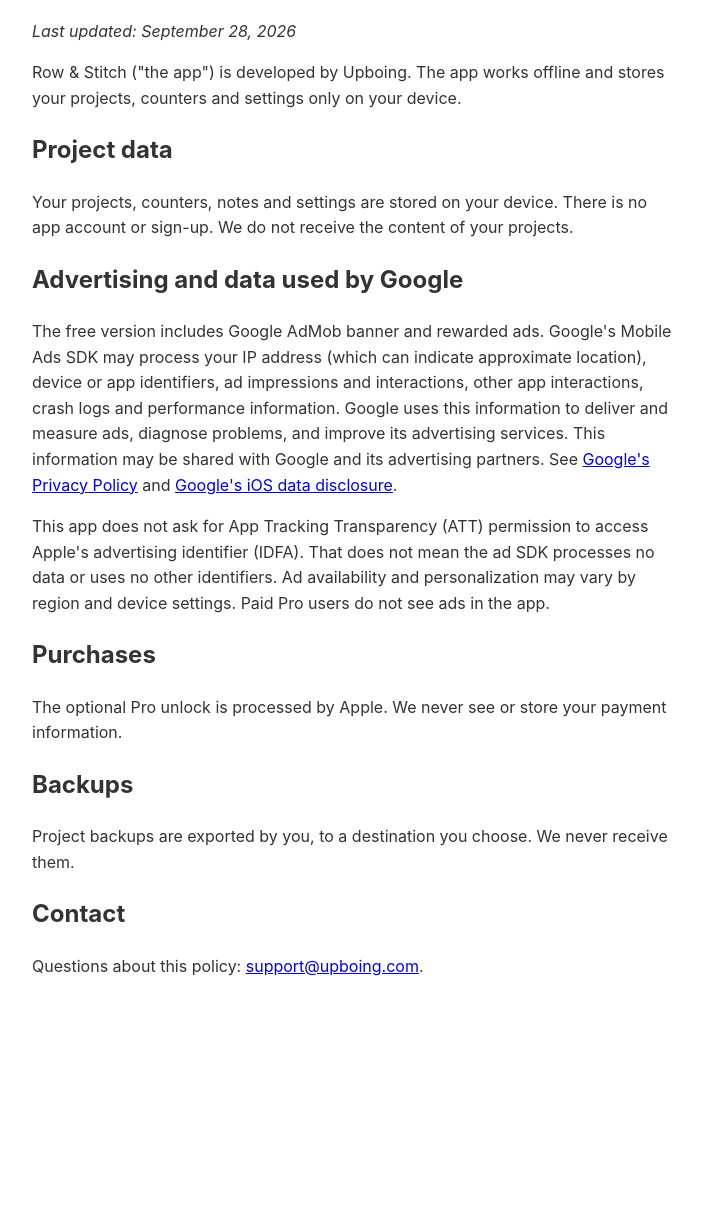
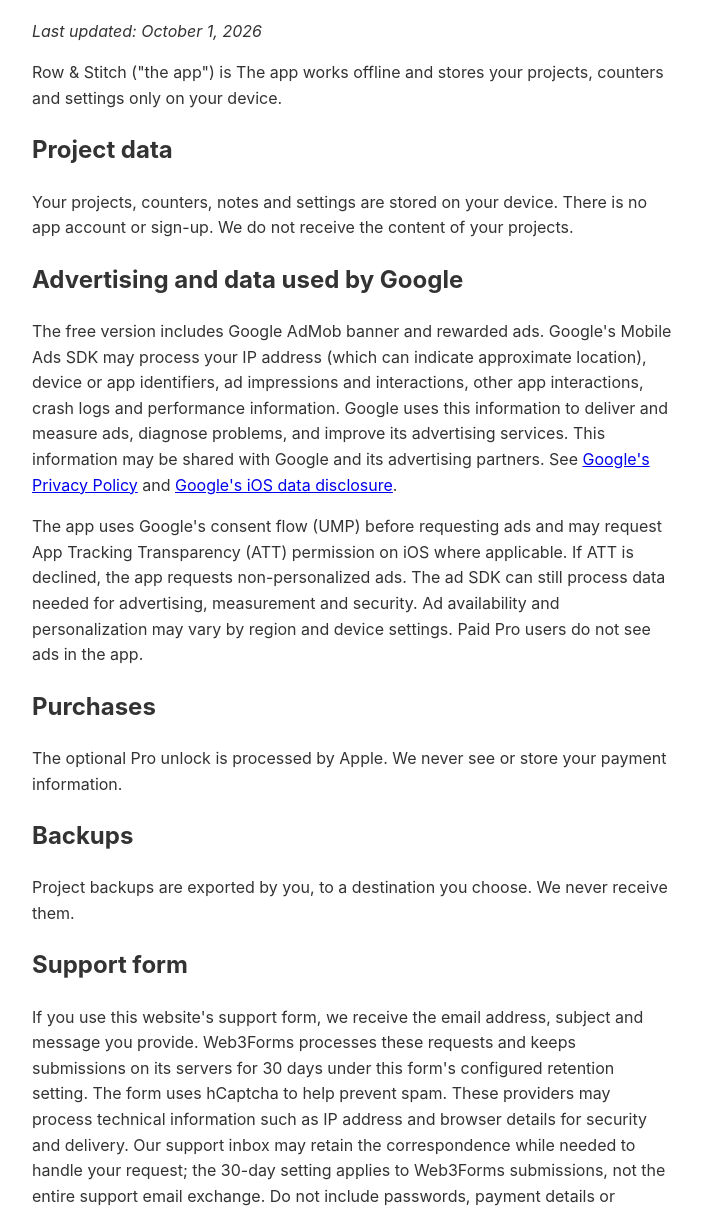
Before and after one commit to upboinggame/rowandstitch-support, a plain HTML site: page privacy.html in a window 1280 px wide. Shown: the part 94-1302 px from the top of the page, without its empty margins (288-990 px from the left). Before the commit the page ends 1113 px from the top, so only its background shows below. Drawn offline with Linux system fonts and the light colour scheme.

Commit message:
Privacy: support processor retention and current advertising consent flow

```diff
--- a/privacy.html
+++ b/privacy.html
@@ -8,18 +8,17 @@
 </head>
 <body>
 <h1>Privacy Policy - Row & Stitch</h1>
-<p><i>Last updated: September 28, 2026</i></p>
-<p>Row & Stitch ("the app") is developed by Upboing. The app works offline and stores your projects, counters and settings only on your device.</p>
+<p><i>Last updated: October 1, 2026</i></p>
+<p>Row & Stitch ("the app") is The app works offline and stores your projects, counters and settings only on your device.</p>
 <h2>Project data</h2>
 <p>Your projects, counters, notes and settings are stored on your device. There is no app account or sign-up. We do not receive the content of your projects.</p>
 <h2>Advertising and data used by Google</h2>
 <p>The free version includes Google AdMob banner and rewarded ads. Google's Mobile Ads SDK may process your IP address (which can indicate approximate location), device or app identifiers, ad impressions and interactions, other app interactions, crash logs and performance information. Google uses this information to deliver and measure ads, diagnose problems, and improve its advertising services. This information may be shared with Google and its advertising partners. See <a href="https://policies.google.com/privacy">Google's Privacy Policy</a> and <a href="https://developers.google.com/admob/ios/privacy/data-disclosure">Google's iOS data disclosure</a>.</p>
-<p>This app does not ask for App Tracking Transparency (ATT) permission to access Apple's advertising identifier (IDFA). That does not mean the ad SDK processes no data or uses no other identifiers. Ad availability and personalization may vary by region and device settings. Paid Pro users do not see ads in the app.</p>
+<p>The app uses Google's consent flow (UMP) before requesting ads and may request App Tracking Transparency (ATT) permission on iOS where applicable. If ATT is declined, the app requests non-personalized ads. The ad SDK can still process data needed for advertising, measurement and security. Ad availability and personalization may vary by region and device settings. Paid Pro users do not see ads in the app.</p>
 <h2>Purchases</h2>
 <p>The optional Pro unlock is processed by Apple. We never see or store your payment information.</p>
 <h2>Backups</h2>
 <p>Project backups are exported by you, to a destination you choose. We never receive them.</p>
-<h2>Contact</h2>
-<p>Questions about this policy: <a href="mailto:support@upboing.com">support@upboing.com</a>.</p>
+<h2>Support form</h2><p>If you use this website's support form, we receive the email address, subject and message you provide. Web3Forms processes these requests and keeps submissions on its servers for 30 days under this form's configured retention setting. The form uses hCaptcha to help prevent spam. These providers may process technical information such as IP address and browser details for security and delivery. Our support inbox may retain the correspondence while needed to handle your request; the 30-day setting applies to Web3Forms submissions, not the entire support email exchange. Do not include passwords, payment details or sensitive information.</p><p>Provider policies: <a href="https://web3forms.com/privacy">Web3Forms</a> and <a href="https://www.hcaptcha.com/privacy">hCaptcha</a>. To ask about your information, use the <a href="/">support form</a>.</p>
 </body>
 </html>
```
